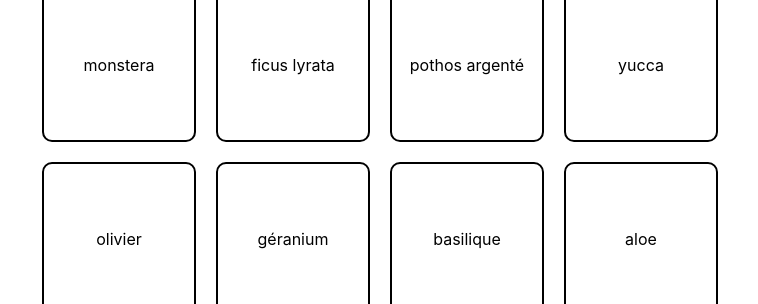
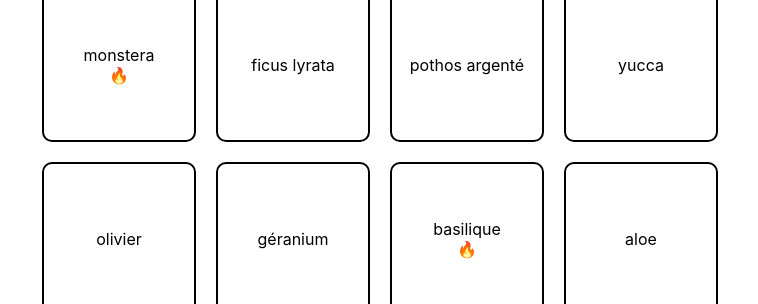
Before and after one commit to SOUFIANE-AIT-TALEB/react, a React (Create React App) app: page / in a window 1280 px wide. Shown: the part 146-450 px from the top of the page, without its empty margins (0-758 px from the left). Built offline with nearby package versions, Linux system fonts and the light colour scheme.

Commit message:
Update ShoppingList.js

```diff
--- a/src/components/ShoppingList.js
+++ b/src/components/ShoppingList.js
@@ -19,6 +19,7 @@ function ShoppingList() {
 				{plantList.map((plant) => (
 					<li key={plant.id} className='lmj-plant-item'>
 						{plant.name}
+					        {plant.isBestSale && <span>🔥</span>}
 					</li>
 				))}
 			</ul>
```
